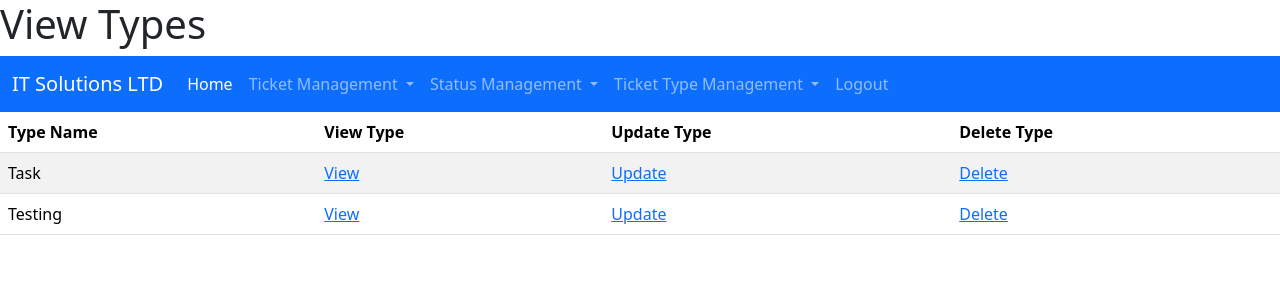
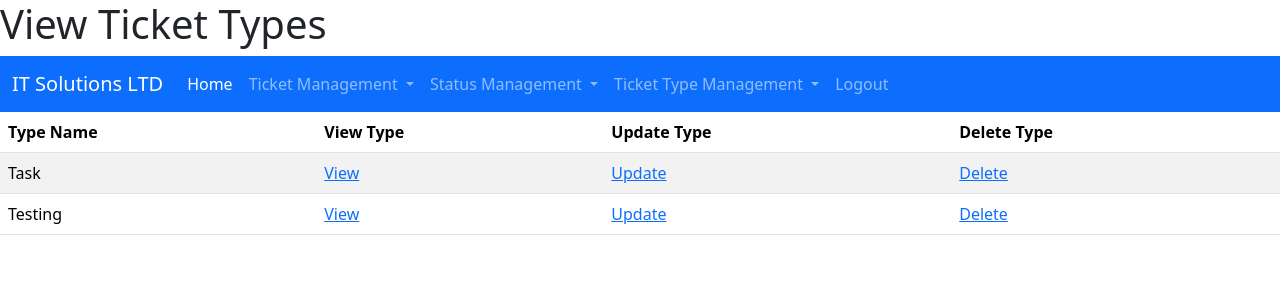
Before and after one commit to Stylie777/SoftwareEngineeringL5, a Django app: page /view_types/ in a window 1280 px wide. Shown: the top 300 px of the page. Run offline with Django 4.2, Linux system fonts and the light colour scheme; a user stored in the database is signed in; data comes from the database, SQL or seed files in the repository.

Commit message:
display-types: Update page name
This gives it its full name and update this to match the name in the navbar.

```diff
--- a/assignment/assignment/myapp/templates/myapp/display_types.html
+++ b/assignment/assignment/myapp/templates/myapp/display_types.html
@@ -1,6 +1,6 @@
 {% extends "myapp/base.html" %}
 {% block title %}
-<h1>View Types</h1>
+<h1>View Ticket Types</h1>
 {% endblock %}
 {% block content %}
     {% include 'myapp/messages.html' %}
```
